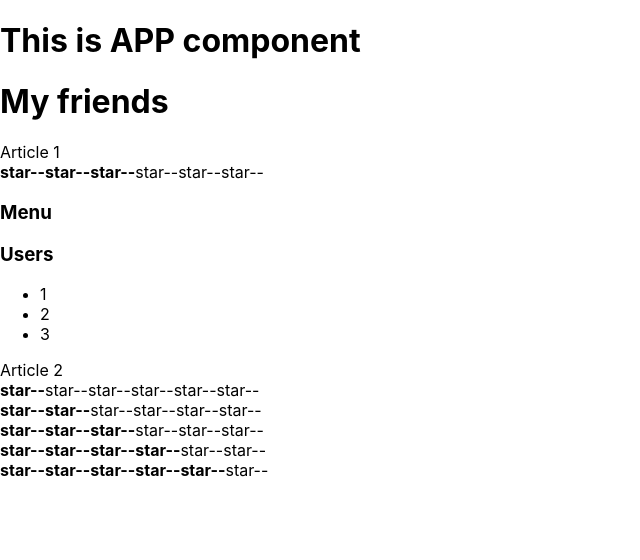
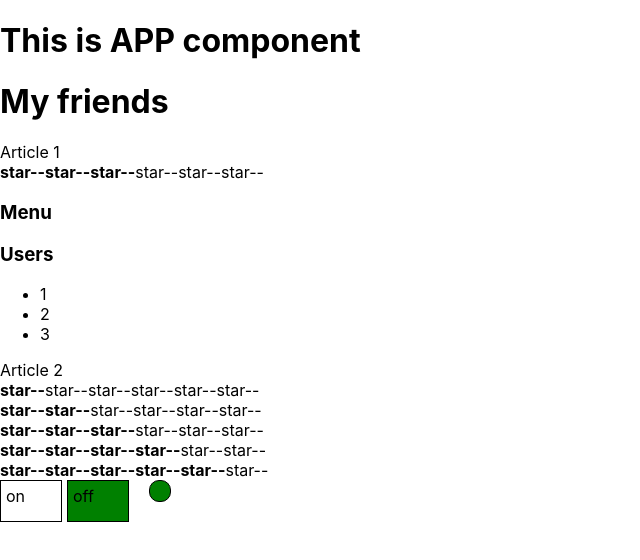
Before and after one commit to adisovaa/k-typescript, a React (Create React App) app: page / in a window 1280 px wide. Shown: the top 560 px of the page, without its empty margins (0-640 px from the left). Built offline with nearby package versions, Linux system fonts and the light colour scheme.

Commit message:
'06 useState'

```diff
--- a/src/App.tsx
+++ b/src/App.tsx
@@ -2,6 +2,7 @@ import React from 'react';
 import './App.css';
 import {Accordion} from "./components/Accordion";
 import {Rating} from "./components/Rating";
+import {OnOff} from "./components/OnOff/OnOff";
 
 function App() {
     console.log('app')
@@ -20,6 +21,8 @@ function App() {
             <Rating value={3}/>
             <Rating value={4}/>
             <Rating value={5}/>
+
+            <OnOff/>
         </div>
     );
 }
--- /dev/null
+++ b/src/components/OnOff/OnOff.tsx
@@ -0,0 +1,44 @@
+import React, {useState} from 'react';
+
+
+export const OnOff = (props: any) => {
+    const [on, setOn] = useState(false)
+
+    const onStyle = {
+        width: '50px',
+        height: '30px',
+        border: '1px solid black',
+        display: 'inline-block',
+        padding: '5px',
+        backgroundColor: on ? 'red' : 'white'
+    }
+    const offStyle = {
+        width: '50px',
+        height: '30px',
+        border: '1px solid black',
+        display: 'inline-block',
+        marginLeft: '5px',
+        padding: '5px',
+        backgroundColor: !on ? 'green' : 'white'
+    }
+    const indicatorStyle = {
+        width: '20px',
+        height: '20px',
+        borderRadius: '10px',
+        border: '1px solid black',
+        display: 'inline-block',
+        marginLeft: '20px',
+        backgroundColor: on ? 'red' : 'green'
+    }
+
+    const onClickHandlerOn = () => setOn(true)
+    const onClickHandler = () => setOn(false)
+
+    return (
+        <>
+            <div style={onStyle} onClick={onClickHandlerOn}>on</div>
+            <div style={offStyle} onClick={onClickHandler}>off</div>
+            <div style={indicatorStyle}></div>
+        </>
+    )
+}
```
Also changed, not shown: src/components/OnOff/OnOff.module.css (added, +7 -0 lines).
